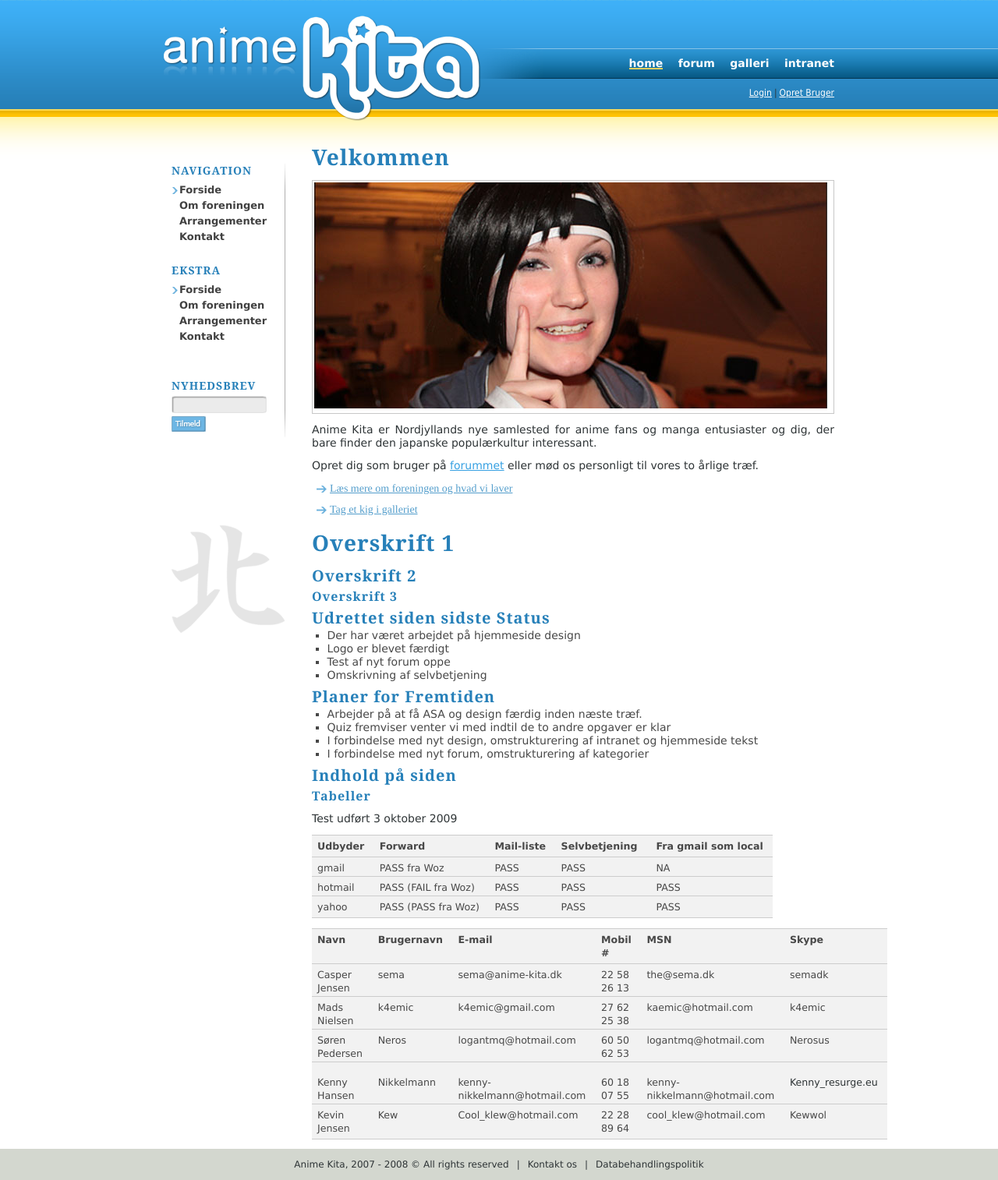
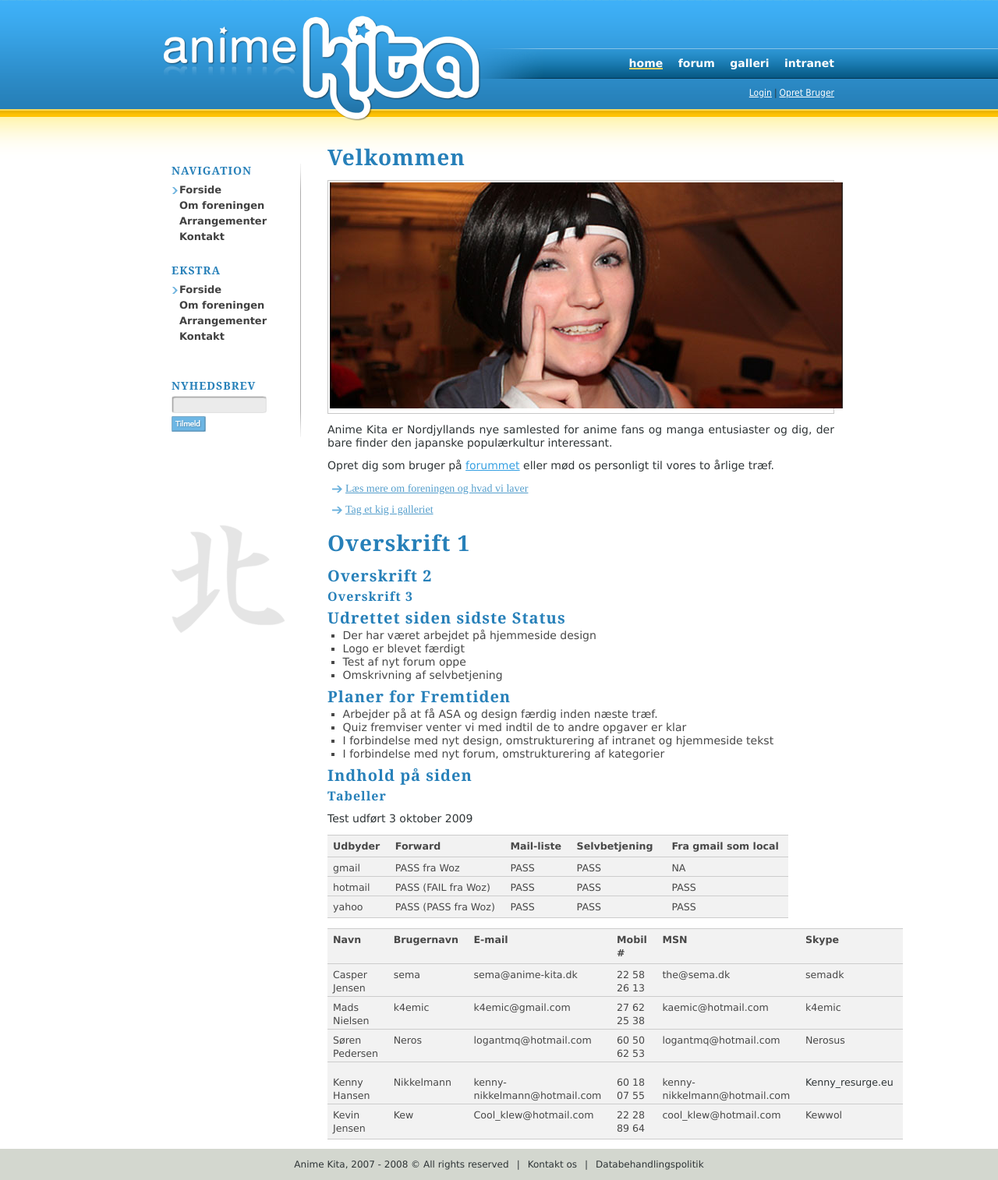
Before and after one commit to animekita/anime-kita-static, a PHP site: page / in a window 1280 px wide. Shown: the whole page at 78% size. Run offline with PHP 8.4, Linux system fonts and the light colour scheme.

Commit message:
Rettet størrelse af menu.

```diff
--- a/css/cms.css
+++ b/css/cms.css
@@ -43,7 +43,7 @@ div#ccm-page-detail {
 #midLeft {
     float:left;
 
-    width:156px;
+    width:176px;
     min-height:351px;
 
     margin:45px 0 0 0;
@@ -141,7 +141,7 @@ div#ccm-page-detail {
 
 #midContent {
     float:left;
-    width:670px;
+    width:650px;
     margin:10px 0 0 34px;
     color:#484848;
     line-height:17px;
```
